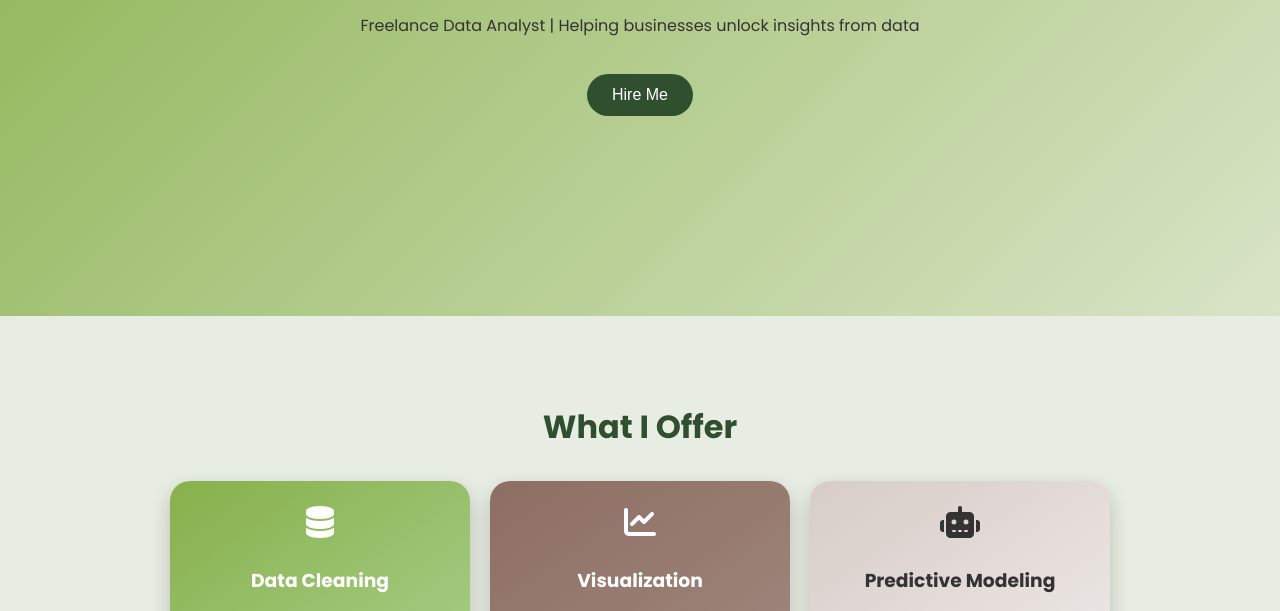
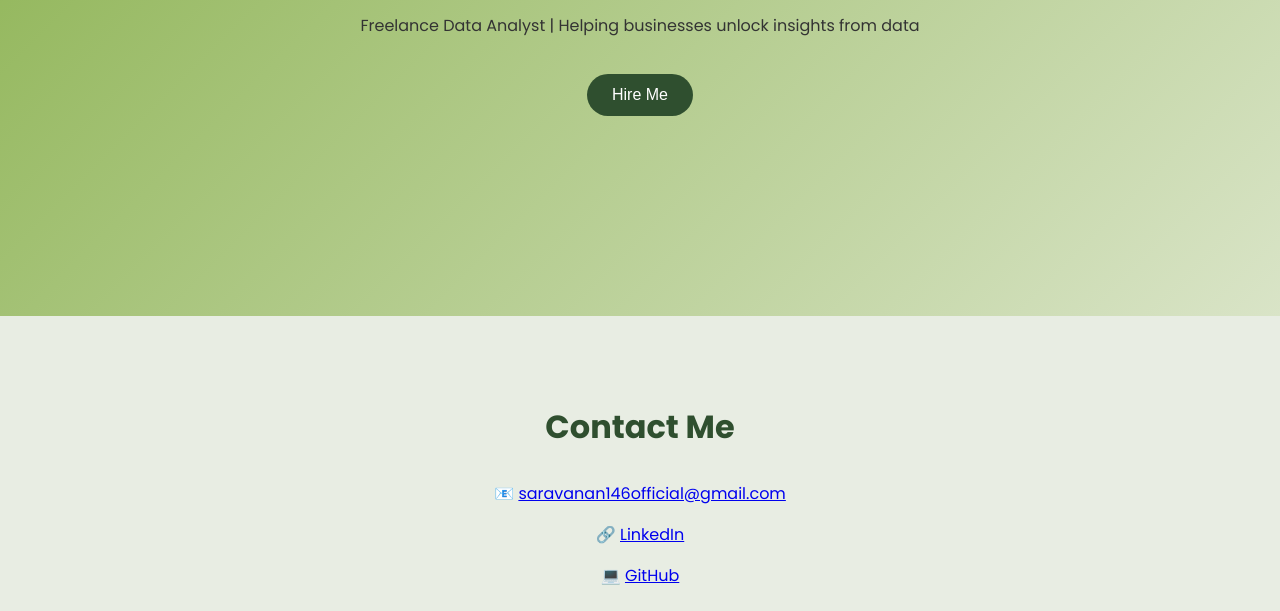
Before and after one commit to saravanan-def/portfolio, a plain HTML site: page index.html in a window 1280 px wide. Shown: the part 324-935 px from the top of the page. Drawn offline with Linux system fonts and the light colour scheme.

Commit message:
Update index.html

```diff
--- a/index.html
+++ b/index.html
@@ -17,6 +17,15 @@
       <button class="cta-btn">Hire Me</button>
     </div>
   </header>
+
+  <!-- Contact -->
+<section id="contact">
+  <h2>Contact Me</h2>
+  <p>📧 <a href="mailto:saravanan146official@gmail.com">saravanan146official@gmail.com</a></p>
+  <p>🔗 <a href="https://linkedin.com/in/saravanan-thangavel" target="_blank">LinkedIn</a></p>
+  <p>💻 <a href="https://github.com/saravanan-def" target="_blank">GitHub</a></p>
+</section>
+
 
   <!-- Services -->
   <section id="services">
```
